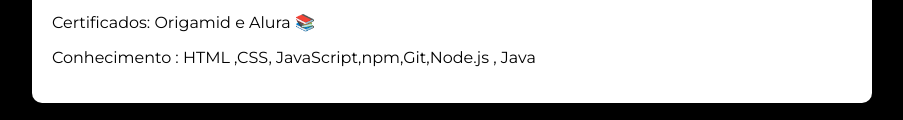
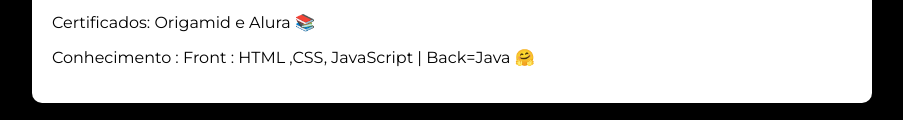
Before and after one commit to WassedaHenrique/wassedahenrique.github.io, a plain HTML site: page index.html in a window 1280 px wide. Shown: the part 1571-1691 px from the top of the page, without its empty margins (188-1091 px from the left). Drawn offline with Linux system fonts and the light colour scheme.

Commit message:
Update index.html

```diff
--- a/index.html
+++ b/index.html
@@ -133,7 +133,7 @@
     <p>Minha mais recente experiência acadêmica foi a graduação que estou fazendo em Engenharia da Computação. Além disso, me mantenho sempre atualizado com cursos intensivos online. &#x1F47E</p>
     <p>Graduação: Engenharia da Computação &#x1F5A5 </p>
     <p>Certificados: Origamid e Alura &#x1F4DA</p>
-    <p>Conhecimento : HTML ,CSS, JavaScript,npm,Git,Node.js , Java</p>
+    <p>Conhecimento : Front : HTML ,CSS, JavaScript | Back=Java &#x1F917</p>
   </div>
 
 </body>
```
